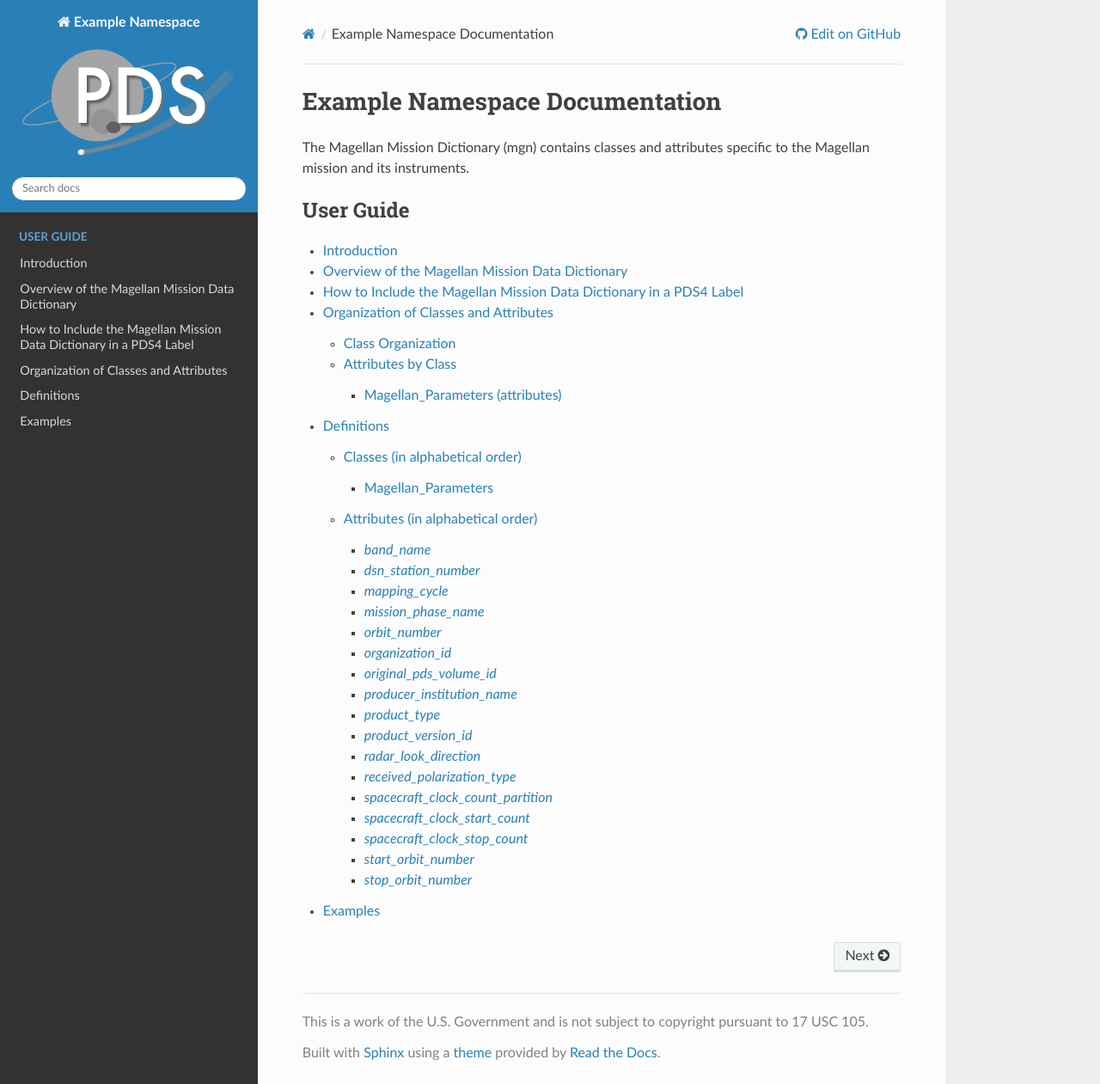
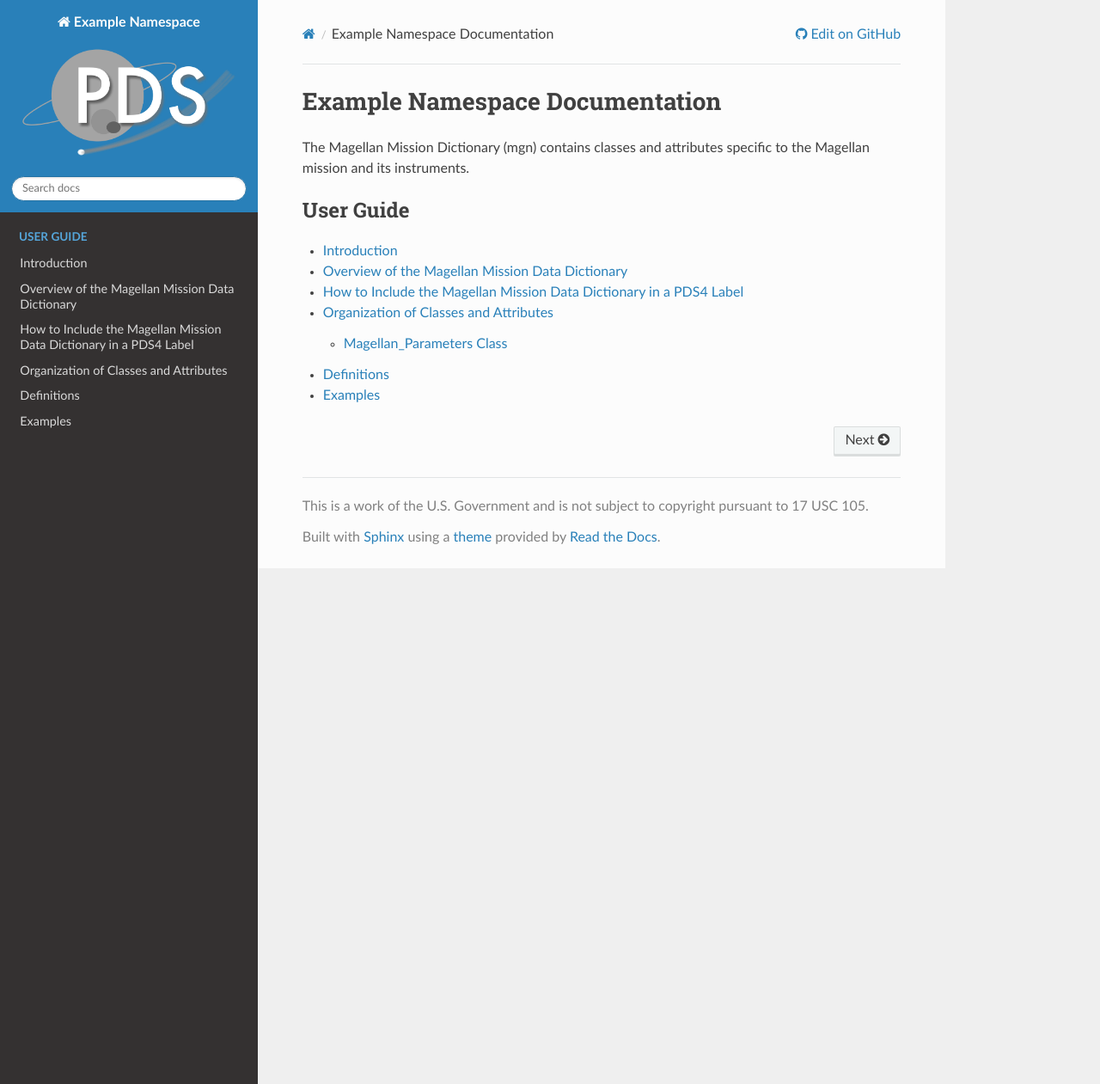
Before and after one commit to pds-data-dictionaries/ldd-mgn, a Sphinx documentation site: the page built from docs/source/index.rst, in a window 1280 px wide and 1261 px high. Shown: the whole window at 86% size. Built offline with Sphinx 7.4.7 and the Read the Docs theme 3.1.0, drawn with Linux system fonts in a browser that asks for light colours; some of the changed lines change nothing that is shown.

Commit message:
Update user-guide.md

````diff
--- a/docs/source/user/user-guide.md
+++ b/docs/source/user/user-guide.md
@@ -1,7 +1,7 @@
 PDS4 Magellan Mission Dictionary User's Guide
-2023-10-06 Jennifer Ward
-2024-11-27 Ethan I. Schaefer
-2024-12-01 Ethan I. Schaefer
+2023-10-06
+Jennifer Ward
+
 # Introduction
    1. Purpose of this User's Guide
    - This User's Guide provides an overview of the Magellan Mission Data Dictionary. It details how to include the dictionary in a PDS4 label, describes the organization of classes and attributes, provides definitions of the classes and attributes, and lists examples of labels that use it.
@@ -16,8 +16,8 @@
 # How to Include the Magellan Mission Data Dictionary in a PDS4 Label
 
 The dictionary consists of a set of files with names in the form PDS4_MGN_xxxx_yyyy.ext, where
-- xxxx = the PDS4 Information Model version, e.g. 1M00
-- yyyy = the MGN Mission Dictionary version, e.g. 1100
+- xxxx = the PDS4 Information Model version, e.g. 1K00
+- yyyy = the MRO Mission Dictionary version, e.g. 1000
 
 and the file extensions are
 
@@ -36,198 +36,118 @@
 
 ```
    <?xml version="1.0" encoding="UTF-8"?>
-   <?xml-model href="https://pds.nasa.gov/pds4/pds/v1/PDS4_PDS_1M00.sch" schematypens="http://purl.oclc.org/dsdl/schematron"?>
-   <?xml-model href="https://pds.nasa.gov/pds4/mission/mgn/v1/PDS4_MGN_1M00_1100.sch" schematypens="http://purl.oclc.org/dsdl/schematron"?>
+   <?xml-model href="https://pds.nasa.gov/pds4/pds/v1/PDS4_PDS_1K00.sch" schematypens="http://purl.oclc.org/dsdl/schematron"?>
+   <?xml-model href="https://pds.nasa.gov/pds4/mission/mgn/v1/PDS4_MGN_1K00_1000.sch" schematypens="http://purl.oclc.org/dsdl/schematron"?>
    <Product_Observational xmlns="http://pds.nasa.gov/pds4/pds/v1"
        xmlns:mgn="http://pds.nasa.gov/pds4/mission/mgn/v1"
        xmlns:xsi="http://www.w3.org/2001/XMLSchema-instance"
-       xsi:schemaLocation="http://pds.nasa.gov/pds4/pds/v1           https://pds.nasa.gov/pds4/pds/v1/PDS4_PDS_1M00.xsd
-                           http://pds.nasa.gov/pds4/mission/mgn/v1   https://pds.nasa.gov/pds4/mission/mgn/v1/PDS4_MGN_1M00_1100.xsd">
+       xsi:schemaLocation="http://pds.nasa.gov/pds4/pds/v1           https://pds.nasa.gov/pds4/pds/v1/PDS4_PDS_1K00.xsd
+                           http://pds.nasa.gov/pds4/mission/mgn/v1   https://pds.nasa.gov/pds4/mission/mgn/v1/PDS4_MGN_1K00_1000.xsd">
 ```
 
 The following is an example showing the location of the Magellan dictionary classes and attributes in a PDS4 label.
 
 ```
 <Observation_Area>
-  ...
-  <Mission_Area>
-    <mgn:Magellan_Parameters>
-      <mgn:band_name/>
-      <mgn:dsn_station_number/>
-      <mgn:organization_id/>
-      <mgn:received_polarization_type/>
-      <mgn:product_type/>
-      <mgn:product_version_id/>
-      <mgn:mapping_cycle/>
-      <mgn:orbit_number/>
-      <mgn:start_orbit_number/>
-      <mgn:stop_orbit_number/>
-      <mgn:mission_phase_name/>
-      <mgn:radar_look_direction/>
-      <mgn:spacecraft_clock_count_partition/>
-      <mgn:spacecraft_clock_start_count/>
-      <mgn:spacecraft_clock_stop_count/>
-      <mgn:producer_institution_name/>
-      <mgn:original_pds_volume_id/>
-    </mgn:Magellan_Parameters>
-  </Mission_Area>
-  ...
-</Observation_Area>
+    ...
+    <Mission_Area>
+      <mgn:Magellan_Parameters>
+        <mgn:product_type>
+        <mgn:product_version_id>
+        <mgn:mapping_cycle>
+        <mgn:orbit_number>
+        <mgn:start_orbit_number>
+        <mgn:stop_orbit_number>
+        <mgn:mission_phase_name>
+        <mgn:radar_look_direction>
+        <mgn:spacecraft_clock_count_partition>
+        <mgn:spacecraft_clock_start_count>
+        <mgn:spacecraft_clock_stop_count>
+        <mgn:producer_institution_name>
+        <mgn:original_pds3_volume_id>
+      </mgn:Magellan_Parameters>
+            ...
 ```
 
 The namespace for the Magellan Mission Dictionary is http://pds.nasa.gov/pds4/mission/mgn/v1, abbreviated "mgn:".
 
 # Organization of Classes and Attributes
-## Class Organization
-Below is a structured list showing the organization of classes in order of appearance in the PDS4 label.
-See the [Definitions](#definitions) section for complete definitions.
-- [Magellan_Parameters](#magellan_parameters)
-## Attributes by Class
-Each class with attributes is listed below. Both classes and attributes are ordered by appearance in the PDS4 label.
-See the [Definitions](#definitions) section for complete definitions.
-### [Magellan_Parameters](#magellan_parameters) (attributes)
-- [band_name](#band_name)
-- [dsn_station_number](#dsn_station_number)
-- [organization_id](#organization_id)
-- [received_polarization_type](#received_polarization_type)
-- [product_type](#product_type)
-- [product_version_id](#product_version_id)
-- [mapping_cycle](#mapping_cycle)
-- [orbit_number](#orbit_number)
-- [start_orbit_number](#start_orbit_number)
-- [stop_orbit_number](#stop_orbit_number)
-- [mission_phase_name](#mission_phase_name)
-- [radar_look_direction](#radar_look_direction)
-- [spacecraft_clock_count_partition](#spacecraft_clock_count_partition)
-- [spacecraft_clock_start_count](#spacecraft_clock_start_count)
-- [spacecraft_clock_stop_count](#spacecraft_clock_stop_count)
-- [producer_institution_name](#producer_institution_name)
-- [original_pds_volume_id](#original_pds_volume_id)
+
+See the [schematic](../../MGN_LDD_diagram.png) for a visual representation of the classes and attributes (not yet available).
+
+Below is a list showing the hierarchy of classes in order of appearance in the PDS4 label.
+See the Definitions section for complete definitions.
+
+- Magellan_Parameters class
+
+Below are lists showing the hierarchy of class attributes in order of appearance in the PDS4 label.
+See the Definitions section for complete definitions.
+
+## Magellan_Parameters Class
+
+- product_type
+- product_version_id
+- mapping_cycle
+- orbit_number
+- start_orbit_number
+- stop_orbit_number
+- mission_phase_name
+- radar_look_direction
+- spacecraft_clock_count_partition
+- spacecraft_clock_start_count
+- spacecraft_clock_stop_count
+- producer_institution_name
+- original_pds3_volume_id
+
 # Definitions
-## Classes (in alphabetical order)
-### Magellan_Parameters
-The Magellan_Parameters class is the container for mission-specific metadata elements.
-- [go to attributes](#magellan_parameters-attributes)
+
+Classes (in alphabetical order)
+
+*Magellan_Parameters*
+- The Magellan_Parameters class is the container for mission-specific metadata elements.
 - Minimum occurrences: 1
 - Maximum occurrences: 1
 
-## Attributes (in alphabetical order)
-### *band_name*
- The name of the radio band in which the signal was received.
+
+Attributes (in alphabetical order)
+
+*mapping_cycle*
+The mapping cycle in which the data were acquired. Should be 1 to 6.
+- PDS4 data type: ASCII_NonNegative_Integer
+- Valid values: N/A
+- Minimum occurrences: 0
+- Maximum occurrences: 1
+- Nillable: No
+- Minimum value: 1
+- Maximum value: 6
+
+*mission_phase_name*
+The mission_phase_name attribute provides the mission-defined name of a time period within the mission.
 - PDS4 data type: ASCII_Short_String_Collapsed
-- Valid values:
-  - S
-    - S band
-  - X
-    - X band
+- Valid values: Mapping Cycle 1, Mapping Cycle 2, Mapping Cycle 3, Mapping Cycle 4, Mapping Cycle 5, Mapping Cycle 6, Aerobraking, Primary Mission
+  - Mapping Cycle 1 - The first mapping cycle extended from completion of the orbit trim and checkout phase until completion of one cycle of radar mapping (approximately 243 days). Started 1990-09-15 and ended 1991-05-15.
+  - Mapping Cycle 2 - The second mapping cycle extended from completion of the first mapping cycle through an additional cycle of mapping. Acquisition of 'right-looking' SAR data was emphasized. Radio occultation measurements were carried out on orbits 3212-3214. A period of battery reconditioning followed completion of Cycle 2. Started 1991-05-16 and ended 1992-01-17.
+  - Mapping Cycle 3 - The third mapping cycle extended from completion of battery reconditioning through an additional cycle of mapping (approximately 243 days). Acquisition of 'stereo' SAR data was emphasized. The last orbit in the third cycle was orbit 5747. Started 1992-01-24 and ended 1992-09-14.
+  - Mapping Cycle 4 - The fourth mapping cycle extended from completion of the third mapping cycle through an additional cycle of mapping. Acquisition of radio tracking data for gravity studies was emphasized. Radio occultation measurements were carried out on orbits 6369, 6370, 6471, and 6472. Because of poor observing geometry for gravity data collection at the beginning of the cycle, this cycle was extended 10 days beyond the nominal 243 days. Orbits included within the fourth cycle were 5748 through 7626. Periapsis was lowered on orbit 5752 to improve sensitivity to gravity features in Cycle 4. Started 1992-09-14 and ended 1993-05-25.
+  - Mapping Cycle 5 - The fifth mapping cycle extended from completion of the aerobraking phase through an additional cycle of mapping (approximately 243 days). Acquisition of radio tracking data for gravity studies was emphasized. The first orbit in the fifth cycle was orbit 8393. Started on 1993-08-16 and ended on 1994-04-15.
+  - Mapping Cycle 6 - The sixth mapping cycle extended from completion of the fifth mapping cycle through an additional cycle of mapping (approximately 243 days). Acquisition of radio tracking data for gravity studies was emphasized. The first orbit in the sixth cycle was orbit 12249. Started on 1994-04-16.
+  - Aerobraking - The aerobraking phase extended from completion of the fourth mapping cycle through achievement of a near-circular orbit. Circularization was achieved more quickly than expected; the first gravity data collection in the circular orbit was not scheduled until 11 days later. Orbits included within the aerobraking phase were 7627 through 8392. Started 1993-05-26 and ended on 1993-08-05.
+  - Primary Mission - The prime science phase of the mission. This value occurs in the original PDS labels of the MIDR products.
 - Minimum occurrences: 0
 - Maximum occurrences: 1
 - Nillable: No
 
-### *dsn_station_number*
- The number of the DSN antenna used to collect the data.
+*orbit_number*
+The orbit_number attribute identifies the number of the orbital revolution around a target body.
 - PDS4 data type: ASCII_NonNegative_Integer
 - Valid values: N/A
-- Minimum value: 0
-- Maximum value: 99
 - Minimum occurrences: 0
 - Maximum occurrences: 1
 - Nillable: No
-
-### *mapping_cycle*
-The mapping cycle in which the data were acquired. Should be 1 to 6.
-- PDS4 data type: ASCII_NonNegative_Integer
-- Valid values: N/A
-- Minimum value: 1
-- Maximum value: 6
-- Minimum occurrences: 0
-- Maximum occurrences: 1
-- Nillable: No
-
-### *mission_phase_name*
- The mission_phase_name attribute provides the mission-defined name of a time period within the mission.
-- PDS4 data type: ASCII_Short_String_Collapsed
-- Valid values:
-  - Mapping Cycle 1
-    - The first mapping cycle extended from completion of the orbit
-                    trim and checkout phase until completion of one cycle of radar
-                    mapping (approximately 243 days). Started 1990-09-15 and ended
-                    1991-05-15.
-  - Mapping Cycle 2
-    - The second mapping cycle extended from completion of the first
-                    mapping cycle through an additional cycle of mapping.
-                    Acquisition of 'right-looking' SAR data was emphasized. Radio
-                    occultation measurements were carried out on orbits 3212-3214.
-                    A period of battery reconditioning followed completion of
-                    Cycle 2. Started 1991-05-16 and ended 1992-01-17.
-  - Mapping Cycle 3
-    - The third mapping cycle extended from completion of battery
-                    reconditioning through an additional cycle of mapping
-                    (approximately 243 days). Acquisition of 'stereo' SAR data
-                    was emphasized. The last orbit in the third cycle was orbit
-                    5747. Started 1992-01-24 and ended 1992-09-14.
-  - Mapping Cycle 4
-    - The fourth mapping cycle extended from completion of the third
-                    mapping cycle through an additional cycle of mapping.
-                    Acquisition of radio tracking data for gravity studies was
-                    emphasized. Radio occultation measurements were carried out
-                    on orbits 6369, 6370, 6471, and 6472. Because of poor
-                    observing geometry for gravity data collection at the
-                    beginning of the cycle, this cycle was extended 10 days beyond
-                    the nominal 243 days. Orbits included within the fourth cycle
-                    were 5748 through 7626. Periapsis was lowered on orbit 5752
-                    to improve sensitivity to gravity features in Cycle 4.
-                    Started 1992-09-14 and ended 1993-05-25.
-  - Aerobraking
-    - The aerobraking phase extended from completion of the fourth
-                    mapping cycle through achievement of a near-circular orbit.
-                    Circularization was achieved more quickly than expected; the
-                    first gravity data collection in the circular orbit was not
-                    scheduled until 11 days later. Orbits included within the
-                    aerobraking phase were 7627 through 8392. Started 1993-05-26
-                    and ended on 1993-08-05.
-  - Mapping Cycle 5
-    - The fifth mapping cycle extended from completion of the
-                    aerobraking phase through an additional cycle of mapping
-                    (approximately 243 days). Acquisition of radio tracking data
-                    for gravity studies was emphasized. The first orbit in the
-                    fifth cycle was orbit 8393. Started on 1993-08-16 and ended on
-                    1994-04-15.
-  - Mapping Cycle 6
-    - The sixth mapping cycle extended from completion of the fifth
-                    mapping cycle through an additional cycle of mapping
-                    (approximately 243 days). Acquisition of radio tracking data
-                    for gravity studies was emphasized. The first orbit in the
-                    sixth cycle was orbit 12249. Started on 1994-04-16.
-  - Primary Mission
-    - The prime science phase of the mission. This value occurs
-                    in the original PDS labels of the MIDR products.
-- Minimum occurrences: 0
-- Maximum occurrences: unbounded
-- Nillable: No
-
-### *orbit_number*
-The orbit_number attribute identifies the number of the orbital revolution around a target body.
-- PDS4 data type: ASCII_NonNegative_Integer
-- Valid values: N/A
 - Minimum value: 1
 - Maximum value: 20000
-- Minimum occurrences: 0
-- Maximum occurrences: 1
-- Nillable: No
 
-### *organization_id*
- The organization that produced the data.
-- PDS4 data type: ASCII_Short_String_Collapsed
-- Valid values:
-  - SUE
-    - Stanford University Element of the Venus Express Radio Science
-                    Team
-- Minimum occurrences: 0
-- Maximum occurrences: 1
-- Nillable: No
-
-### *original_pds_volume_id*
+*original_pds_volume_id*
 The original PDS volume_id of where the Magellan data are located.
 - PDS4 data type: ASCII_Short_String_Collapsed
 - Valid values: N/A
@@ -235,7 +155,7 @@
 - Maximum occurrences: 1
 - Nillable: No
 
-### *producer_institution_name*
+*producer_institution_name*
 The producer_institution_name attribute identifies a university, research center, NASA center, or other institution associated with the production of a data product.
 - PDS4 data type: ASCII_Short_String_Collapsed
 - Valid values: N/A
@@ -243,52 +163,33 @@
 - Maximum occurrences: 1
 - Nillable: No
 
-### *product_type*
+*product_type*
 The product_type attribute indicates the type of data for an individual data product. The values are based on the values used by the Magellan project for their delivery to PDS.
 - PDS4 data type: ASCII_Short_String_Collapsed
-- Valid values:
-  - F-MIDR
-    - Full resolution Mosaicked Image Data Record
-  - C1-MIDR
-    - Compressed one time Mosaicked Image Data Record
-  - C2-MIDR
-    - Compressed two times Mosaicked Image Data Record
-  - C3-MIDR
-    - Compressed three times Mosaicked Image Data Record
-  - P-MIDR
-    - Polar projected Mosaicked Image Data Record
-  - F-BIDR
-    - Full resolution Basic Image Data Record
-  - C-BIDR
-    - Compressed Basic Image Data Record
-  - ARCDR
-    - Altimetry and Radiometry Composite Data Record
-  - GTDR
-    - Global topography map data record
-  - GEDR
-    - Global emissivity map data record
-  - GREDR
-    - Global reflectivity map data record
-  - GSDR
-    - Global slope map data record
-  - GXDR
-    - Global map image Data Record with maps for
-                    topography, emissivity, slope and reflectivity
-  - SCVDR
-    - Surface Characteristics Vector Data Record
-  - GVDR
-    - Global Vector Data Record
-  - BSR
-    - Bistatic Radar
-  - LOSAPDR
-    - Line Of Sight Acceleration Profile Data Record
-  - SHXDR
-    - Spherical Harmonic Data Record for topography and gravity models
+- Valid values: F-MIDR, C1-MIDR, C2-MIDR, C3-MIDR, P-MIDR, F-BIDR, C-BIDR, ARCDR, GTDR, GEDR, GREDR, GSDR, GXDR, SCVDR, GVDR, BSR, LOSAPDR, SHXDR
+  - F-MIDR - Full resolution Mosaicked Image Data Record
+  - C1-MIDR - Compressed one time Mosaicked Image Data Record
+  - C2-MIDR - Compressed two times Mosaicked Image Data Record
+  - C3-MIDR - Compressed three times Mosaicked Image Data Record
+  - P-MIDR - Polar projected Mosaicked Image Data Record
+  - F-BIDR - Full resolution Basic Image Data Record
+  - C-BIDR - Compressed Basic Image Data Record
+  - ARCDR - Altimetry and Radiometry Composite Data Record
+  - GTDR - Global topography map data record
+  - GEDR - Global emissivity map data record
+  - GREDR - Global reflectivity map data record
+  - GSDR - Global slope map data record
+  - GXDR - Global map image Data Record with maps for topography, emissivity, slope and reflectivity
+  - SCVDR - Surface Characteristics Vector Data Record
+  - GVDR - Global Vector Data Record
+  - BSR - Bistatic Radar
+  - LOSAPDR - Line Of Sight Acceleration Profile Data Record
+  - SHXDR - Spherical Harmononic Data Record for topography and gravity models
 - Minimum occurrences: 1
 - Maximum occurrences: 1
 - Nillable: No
 
-### *product_version_id*
+*product_version_id*
 The product_version_id attribute identifies the version of an individual data product.
 - PDS4 data type: ASCII_Short_String_Collapsed
 - Valid values: N/A
@@ -296,37 +197,20 @@
 - Maximum occurrences: 1
 - Nillable: No
 
-### *radar_look_direction*
- The radar_look_direction attribute provides the direction the radar antenna was pointing relative to the spacecraft ground track along a given orbit. Most cases were Left or Right. Stereo indicates left looking with an incidence angle for stereo measurements. Maxwell is a special case for observing the Maxwell feature.
+*radar_look_direction*
+The radar_look_direction attribute provides the direction the radar antenna was pointing relative to the spacecraft ground track along a given orbit. Most cases were Left or Right. Stereo indicates left looking with an incidence angle for stereo measurements. Maxwell is a special case for observing the Maxwell feature.
 - PDS4 data type: ASCII_Short_String_Collapsed
-- Valid values:
-  - Left
-    - Left looking observation
-  - Right
-    - Right looking observation
-  - Mixed
-    - Mixed looking observation (both left and right)
-  - Stereo
-    - Stereo observation
-  - Maxwell
-    - Maxwell observation
+- Valid values: Left, Right, Mixed, Stereo, Maxwell
+  - Left - Left
+  - Right - Right
+  - Mixed - Mixed
+  - Stereo - Stereo
+  - Maxwell - Maxwell
 - Minimum occurrences: 0
 - Maximum occurrences: 1
 - Nillable: No
 
-### *received_polarization_type*
- The radio polarization of the receiving antenna and feed.
-- PDS4 data type: ASCII_Short_String_Collapsed
-- Valid values:
-  - right circular
-    - Right circular polarization
-  - left circular
-    - Left circular polarization
-- Minimum occurrences: 0
-- Maximum occurrences: 1
-- Nillable: No
-
-### *spacecraft_clock_count_partition*
+*spacecraft_clock_count_partition*
 The spacecraft_clock_count_partition attribute indicates the clock partition active for the spacecraft_clock_start_count and spacecraft_clock_stop_count attributes.
 - PDS4 data type: ASCII_NonNegative_Integer
 - Valid values: N/A
@@ -334,7 +218,7 @@
 - Maximum occurrences: 1
 - Nillable: No
 
-### *spacecraft_clock_start_count*
+*spacecraft_clock_start_count*
 The spacecraft_clock_start_count attribute provides the value of the spacecraft clock at the beginning of a time period of interest.
 - PDS4 data type: ASCII_Short_String_Collapsed
 - Valid values: N/A
@@ -342,33 +226,34 @@
 - Maximum occurrences: 1
 - Nillable: Yes
 
-### *spacecraft_clock_stop_count*
-The spacecraft_clock_stop_count attribute provides the value of the spacecraft clock at the end of a time period of interest.
+*spacecraft_clock_stop_count*
+The spacecraft_clock_start_count attribute provides the value of the spacecraft clock at the end of a time period of interest.
 - PDS4 data type: ASCII_Short_String_Collapsed
 - Valid values: N/A
 - Minimum occurrences: 0
 - Maximum occurrences: 1
 - Nillable: Yes
 
-### *start_orbit_number*
+*start_orbit_number*
 Provides the the lowest revolution orbit number that contributed data to a given data product.
 - PDS4 data type: ASCII_NonNegative_Integer
 - Valid values: N/A
-- Minimum value: 1
-- Maximum value: 20000
 - Minimum occurrences: 0
 - Maximum occurrences: 1
 - Nillable: No
+- Minimum value: 1
+- Maximum value: 20000
 
-### *stop_orbit_number*
+*stop_orbit_number*
 Provides the the highest revolution orbit number that contributed data to a given data product.
 - PDS4 data type: ASCII_NonNegative_Integer
 - Valid values: N/A
-- Minimum value: 1
-- Maximum value: 20000
 - Minimum occurrences: 0
 - Maximum occurrences: 1
 - Nillable: No
+- Minimum value: 1
+- Maximum value: 20000
+
 
 # Examples
 
@@ -388,35 +273,3 @@
     </Mission_Area>
 
 ```
-Example PDS4 label snippet from urn:nasa:pds:magellan_bsr_calibrated:prt:4156194b:
-```
-<Mission_Area>
-  <mgn:Magellan_Parameters>
-    <mgn:band_name>S</mgn:band_name>
-    <mgn:dsn_station_number>63</mgn:dsn_station_number>
-    <mgn:organization_id>SUE</mgn:organization_id>
-    <mgn:received_polarization_type>right circular</mgn:received_polarization_type>
-    <mgn:product_type>BSR</mgn:product_type>
-  </mgn:Magellan_Parameters>
-</Mission_Area>
-```
-Example PDS4 label snippet from urn:nasa:pds:magellan_bsr_calibrated:prt:4156194b:
-```
-<Mission_Area>
-
-  <mgn:Magellan_Parameters>
-
-    <mgn:band_name>S</mgn:band_name>
-
-    <mgn:dsn_station_number>63</mgn:dsn_station_number>
-
-    <mgn:organization_id>SUE</mgn:organization_id>
-
-    <mgn:received_polarization_type>right circular</mgn:received_polarization_type>
-
-    <mgn:product_type>BSR</mgn:product_type>
-
-  </mgn:Magellan_Parameters>
-
-</Mission_Area>
-```
````
